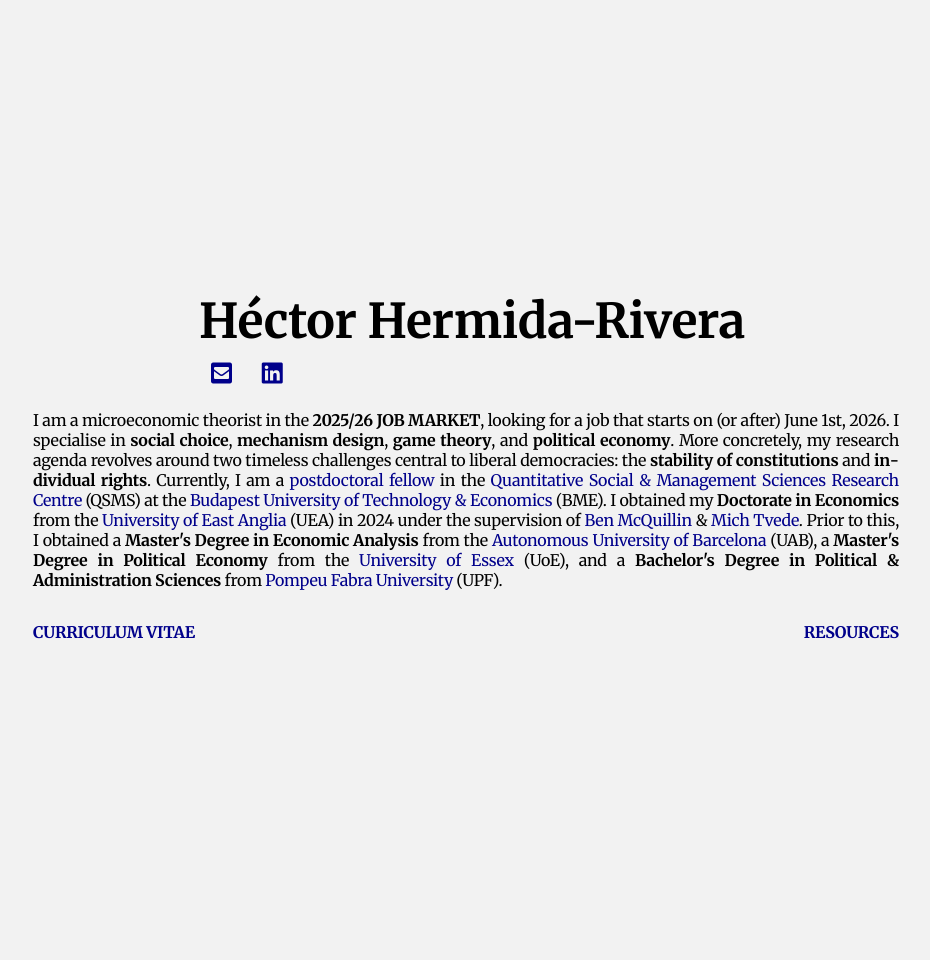
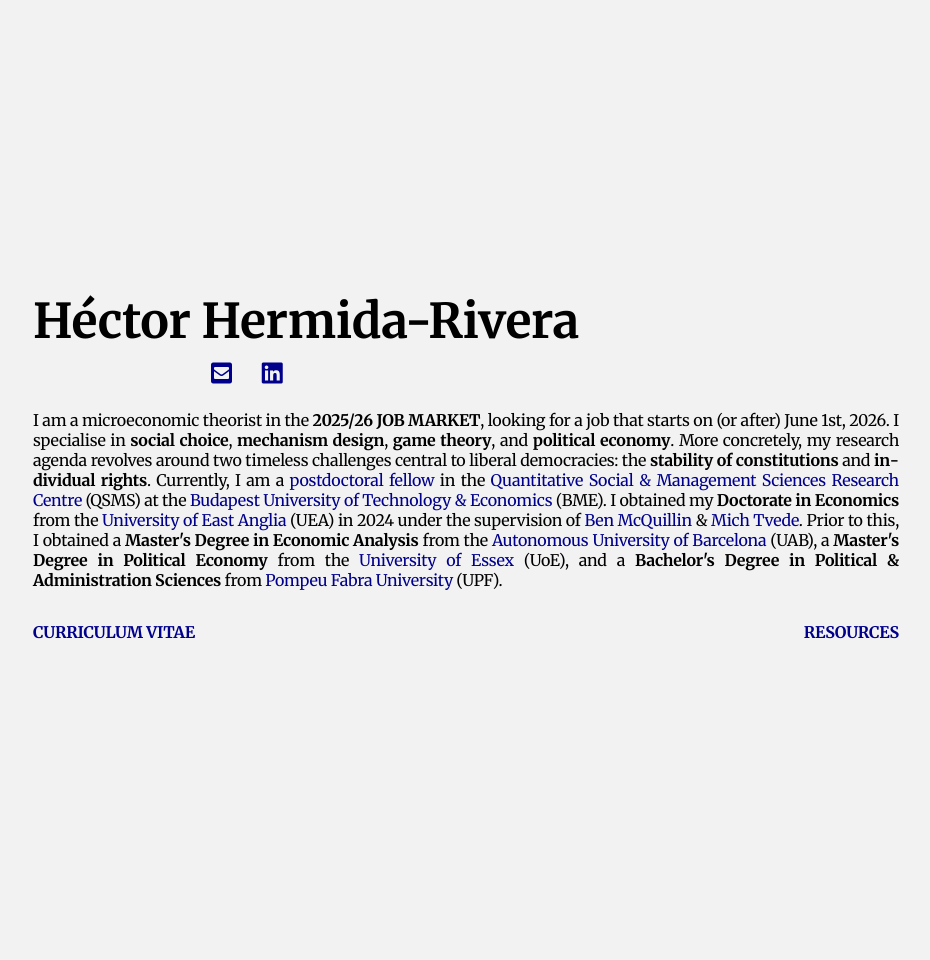
Before and after one commit to HectorHermidaRivera/hectorhermidarivera.github.io, a Jekyll site: the page built from index.md, in a window 1280 px wide. Shown: the whole page, without its empty margins (149-1079 px from the left). Built offline with Jekyll 4.4.1, drawn with Linux system fonts in a browser that asks for light colours; a style sheet for code colours, icons or effects is not loaded.

Commit message:
Update index.md

```diff
--- a/index.md
+++ b/index.md
@@ -14,7 +14,7 @@ title: Héctor Hermida-Rivera
 ">
 
   <!-- PAGE TITLE -->
-<h1 style="margin-bottom:0em; font-size:3em; padding-left:166px;">
+<h1 style="margin-bottom:0em; font-size:3em;">
   Héctor <strong>Hermida-Rivera</strong>
 </h1>
 
```
